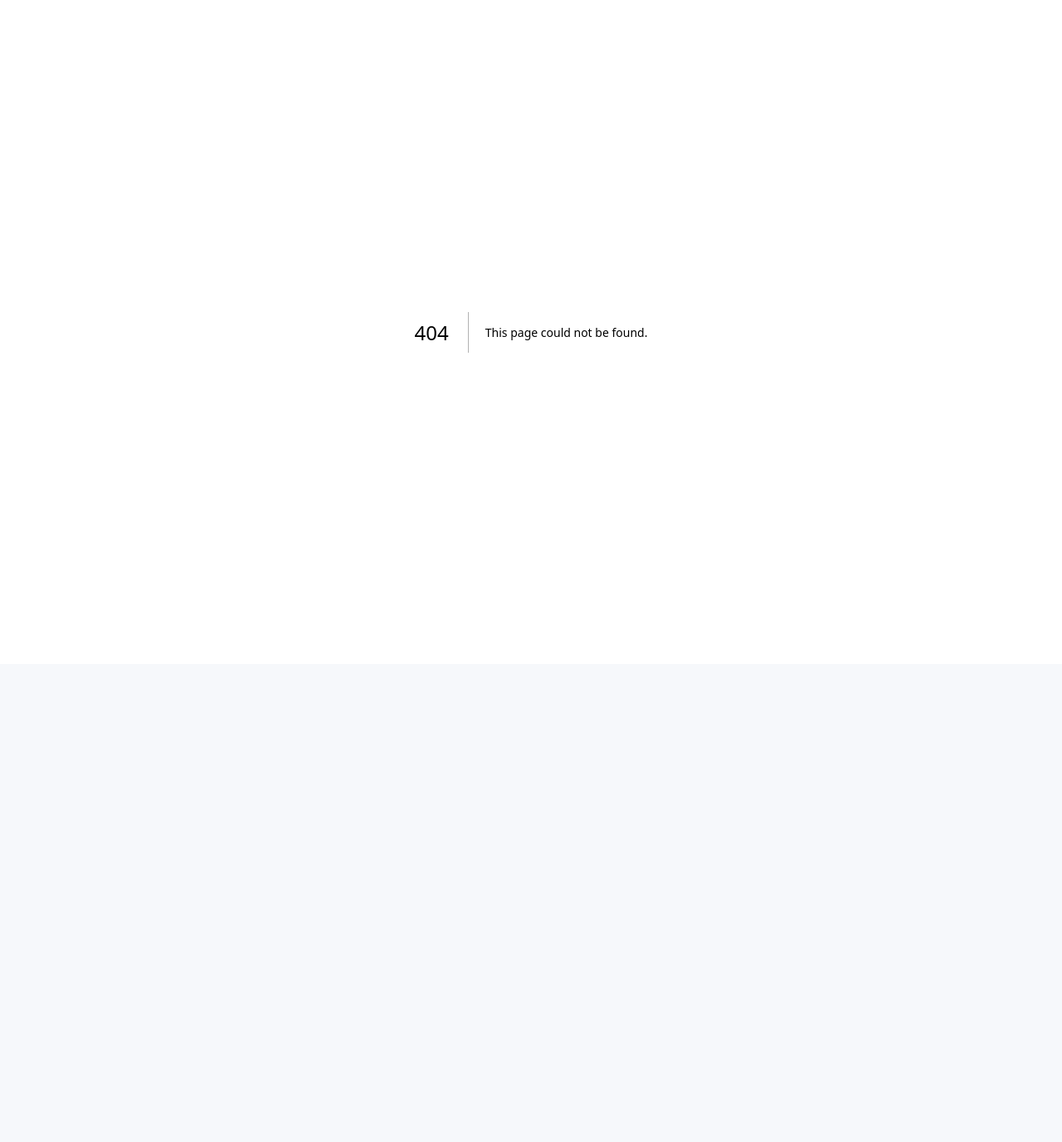
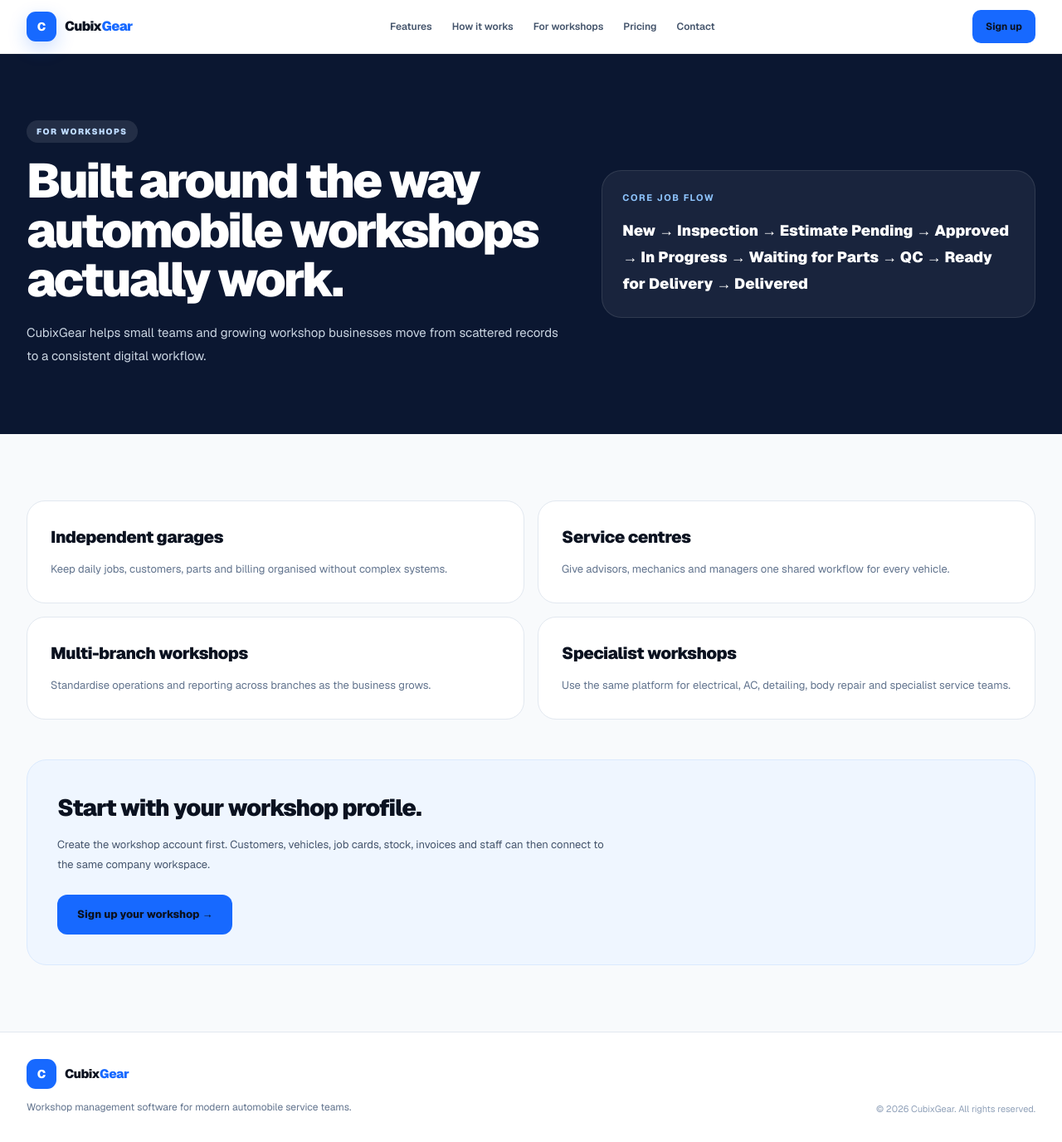
Before and after one commit to amnas-cubixmet/cubegears-public-website, a Next.js app: page /for-workshops in a window 1280 px wide. Before the commit this address had no page. Shown: the whole page at 83% size. Before the commit the page ends 800 px from the top, so only its background shows below. Built offline with nearby package versions, Linux system fonts and the light colour scheme.

Commit message:
Add CubixGear public website pages

```diff
--- /dev/null
+++ b/app/for-workshops/page.tsx
@@ -0,0 +1,61 @@
+import Link from "next/link";
+import { PublicHeader } from "@/components/PublicHeader";
+import { PublicFooter } from "@/components/PublicFooter";
+
+const types = [
+  ["Independent garages", "Keep daily jobs, customers, parts and billing organised without complex systems."],
+  ["Service centres", "Give advisors, mechanics and managers one shared workflow for every vehicle."],
+  ["Multi-branch workshops", "Standardise operations and reporting across branches as the business grows."],
+  ["Specialist workshops", "Use the same platform for electrical, AC, detailing, body repair and specialist service teams."],
+];
+
+export default function ForWorkshopsPage() {
+  return (
+    <main className="min-h-screen bg-[#f8fafc] text-[#0b1220]">
+      <PublicHeader />
+
+      <section className="bg-[#0b1731] text-white">
+        <div className="page-shell grid gap-10 py-16 sm:py-20 lg:grid-cols-[1fr_.8fr] lg:items-center">
+          <div>
+            <span className="inline-flex rounded-full bg-white/10 px-3 py-1.5 text-[10px] font-black uppercase tracking-[.14em] text-blue-200">For workshops</span>
+            <h1 className="mt-4 max-w-3xl text-[40px] font-black leading-[1.03] tracking-[-.05em] sm:text-[58px]">
+              Built around the way automobile workshops actually work.
+            </h1>
+            <p className="mt-5 max-w-2xl text-[15px] leading-7 text-slate-300">
+              CubixGear helps small teams and growing workshop businesses move from scattered records to a consistent digital workflow.
+            </p>
+          </div>
+          <div className="rounded-[24px] border border-white/10 bg-white/[.06] p-6">
+            <p className="text-[11px] font-bold uppercase tracking-[.14em] text-blue-300">Core job flow</p>
+            <p className="mt-4 text-[18px] font-black leading-8">
+              New → Inspection → Estimate Pending → Approved → In Progress → Waiting for Parts → QC → Ready for Delivery → Delivered
+            </p>
+          </div>
+        </div>
+      </section>
+
+      <section className="page-shell py-16 sm:py-20">
+        <div className="grid gap-4 sm:grid-cols-2">
+          {types.map(([title, text]) => (
+            <article key={title} className="rounded-[22px] border border-slate-200 bg-white p-6 sm:p-7">
+              <h2 className="text-[20px] font-black tracking-[-.025em]">{title}</h2>
+              <p className="mt-3 text-[13px] leading-6 text-slate-500">{text}</p>
+            </article>
+          ))}
+        </div>
+
+        <div className="mt-12 rounded-[24px] border border-blue-100 bg-blue-50 p-7 sm:p-9">
+          <h2 className="text-[28px] font-black tracking-[-.035em]">Start with your workshop profile.</h2>
+          <p className="mt-3 max-w-2xl text-[13px] leading-6 text-slate-600">
+            Create the workshop account first. Customers, vehicles, job cards, stock, invoices and staff can then connect to the same company workspace.
+          </p>
+          <Link href="/signup" className="mt-6 inline-flex h-12 items-center justify-center rounded-xl bg-[#1769ff] px-6 text-[13px] font-extrabold text-white">
+            Sign up your workshop →
+          </Link>
+        </div>
+      </section>
+
+      <PublicFooter />
+    </main>
+  );
+}
```
